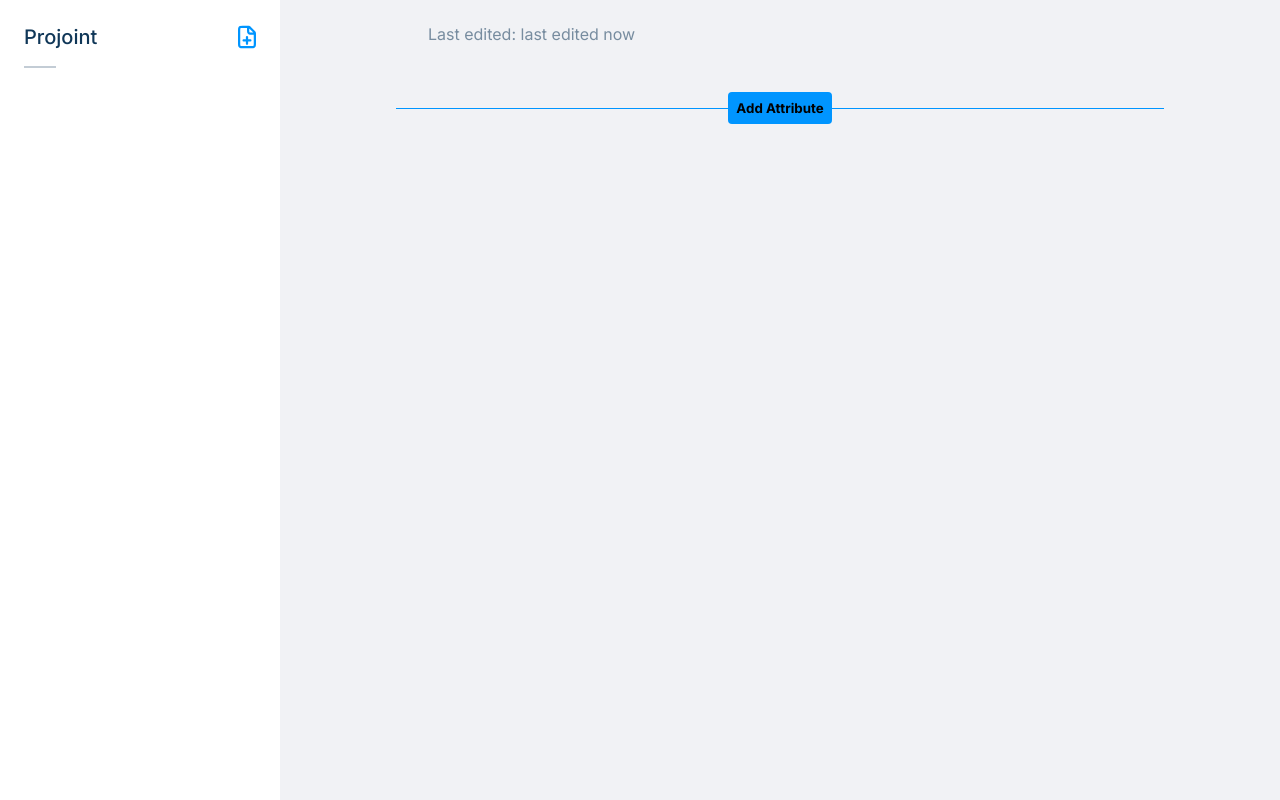
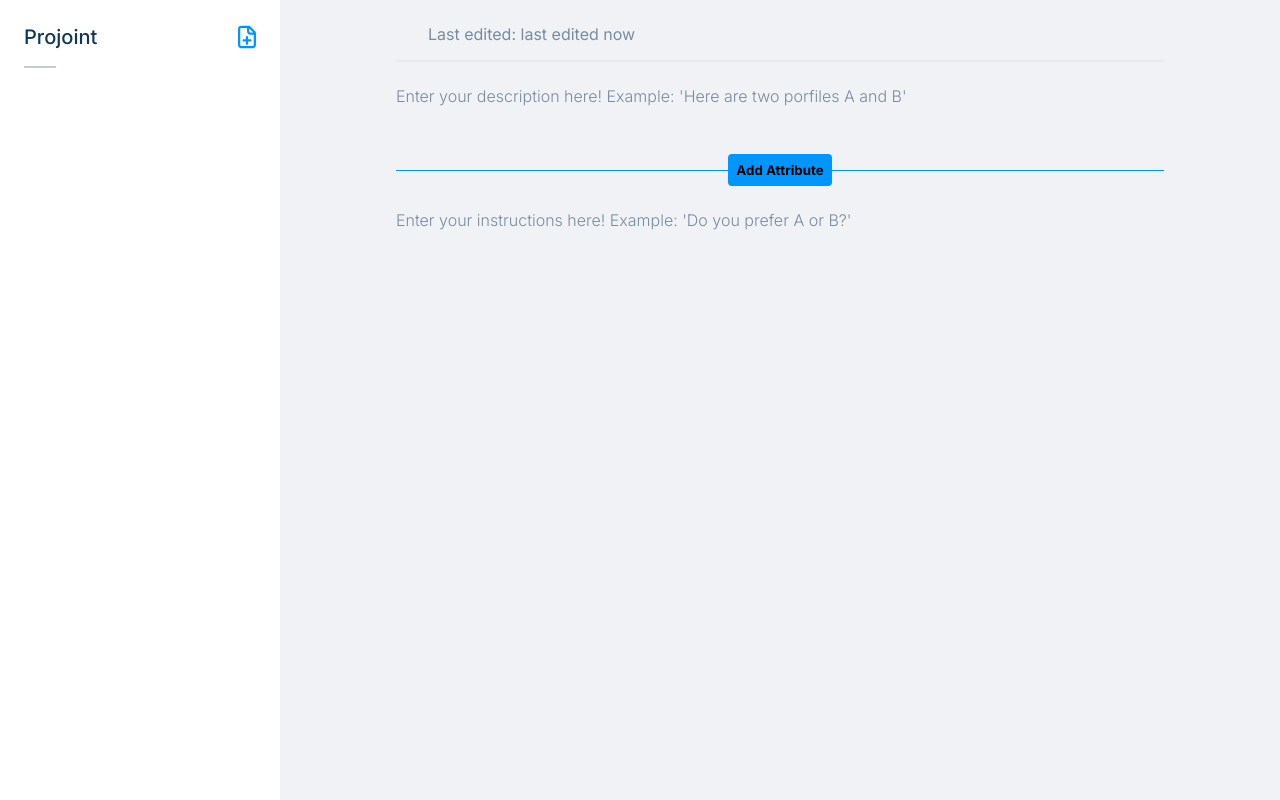
Before and after one commit to aaronrkaufman/projointdesigntool, a Next.js app in the folder frontend/: page /documents/1 in a window 1280 px wide. Built offline with nearby package versions, Linux system fonts and the light colour scheme.

Commit message:
feat: preview pick

```diff
--- a/frontend/components/preview/preview.module.css
+++ b/frontend/components/preview/preview.module.css
@@ -1,23 +1,37 @@
 /* CarSelection.module.css */
 .section {
-  margin-left: 20rem;
-  margin-top: 4rem;
-  padding: 1rem 3rem;
+  margin-left: 17.5rem;
+  padding: 1.5rem 0rem;
   display: flex;
   flex-direction: column;
-  gap: 2rem;
+  width: calc(100vw - 17.5rem);
+  /* gap: 2rem; */
+  align-items: center;
+}
+
+.sectionContainer {
+  max-width: 48rem;
+  width: 100%;
+  display: flex;
+  flex-direction: column;
+  gap: 1.5rem;
 }
 
 .top {
   display: flex;
   gap: 2rem;
   align-items: center;
+  padding-bottom: 1rem;
+  border-bottom: 2px solid var(--border-gray);
+  font-size: 1.25rem;
+  justify-content: space-between;
 }
 
 .cardContainer {
   display: flex;
-  justify-content: flex-start;
+  justify-content: space-between;
   gap: 1rem;
+
 }
 
 .attributes {
@@ -27,32 +41,35 @@
   gap: 2rem;
   flex-direction: column;
   /* align-items: flex-end; */
+  justify-content: flex-end;
 }
 
 .attributes li {
-  font-weight: bold;
+  font-weight: 600;
 }
 
 .card,
 .cardSelected {
-  background-color: var(--whiteClr);
-  border: 1px solid #ccc;
+  background-color: var(--white);
+  /* border: 1px solid #ccc; */
   padding: 1rem;
   border-radius: 0.5rem;
-  width: 200px; /* Adjust width as necessary */
+  width: 100%; /* Adjust width as necessary */
   margin: 1rem 0;
+
 }
 
-.cardSelected {
+/* .cardSelected {
   border-color: var(
     --lineClr
-  ); /* Or use a class to change the background color */
-}
+  );
+} */
 
 .cardContent {
   display: flex;
   flex-direction: column;
   gap: 2rem;
+  align-items: center;
 }
 
 .buttonContainer {
@@ -63,7 +80,7 @@
 }
 
 .selectButton {
-  background-color: var(--headerClr);
+  background-color: var(--white);
   color: white;
   padding: 0.5rem 1rem;
   border: none;
@@ -71,4 +88,15 @@
   cursor: pointer;
 }
 
+.profile_name {
+  color: var(--dark-blue-p);
+  font-weight: bold;
+}
+
 /* Additional styling as needed */
+
+
+.instructions {
+  color: var(--dark-blue-p);
+  font-weight: 600;
+}
--- a/frontend/components/survey/survey.module.css
+++ b/frontend/components/survey/survey.module.css
@@ -39,6 +39,8 @@
   display: flex;
   gap: 2rem;
   align-items: center;
+  padding-bottom: 1rem;
+  border-bottom: 2px solid var(--border-gray);
 }
 
 .top input {
@@ -256,9 +258,19 @@
   border: none;
   outline: none;
   color: var(--blue-p);
-  font-weight: 300;
+
   font-size: 1rem;
   width: 100%;
+}
+
+.inputField {
+  color: var(--dark-blue-p);
+  font-weight: 500;
+}
+
+.input::placeholder {
+  font-weight: 300;
+  color: var(--blue-p);
 }
 
 .stroke {
--- a/frontend/components/survey/survey.tsx
+++ b/frontend/components/survey/survey.tsx
@@ -32,12 +32,14 @@ export const Survey: FC = () => {
   const {
     setEdited,
     attributes,
+    instructions,
     addLevelToAttribute,
     isCreatingAttribute,
     addNewAttribute,
     cancelNewAttribute,
     handleCreateAttribute,
     updateWeight,
+    handleInstructions,
   } = useAttributes();
 
   const { currentDoc, lastEdited, setLastEdited, setCurrentDoc } =
@@ -86,6 +88,13 @@ export const Survey: FC = () => {
     }
   };
 
+  const [description, setDescription] = useState<string>(
+    instructions.description
+  );
+  const [instructs, setInstructions] = useState<string>(
+    instructions.instructions
+  );
+
   return (
     <section className={styles.survey}>
       <div className={styles.surveyContainer}>
@@ -125,6 +134,17 @@ export const Survey: FC = () => {
           {/* <CustomDropdown /> */}
           <div>Last edited: {getTimeElapsed(lastEdited)}</div>
         </div>
+        <div>
+          {/* <p>Description</p> */}
+          <input
+            className={`${styles.input} ${styles.inputField}`}
+            value={description}
+            onChange={(e) => setDescription(e.target.value)}
+            onBlur={() => handleInstructions(description, "description")}
+            placeholder="Enter your description here! Example: 'Here are two porfiles A and B'"
+          ></input>
+        </div>
+
         <Droppable droppableId="droppable-attributes" type="group">
           {(provided) => (
             <ul
@@ -151,7 +171,18 @@ export const Survey: FC = () => {
             </ul>
           )}
         </Droppable>
-        <AddAttribute onCreate={handleCreateAttribute} />
+        <AddAttribute onCreate={() => addNewAttribute("Untitled")} />
+
+        <div>
+          {/* <p>Instructions</p> */}
+          <input
+            className={`${styles.input} ${styles.inputField}`}
+            value={instructs}
+            onChange={(e) => setInstructions(e.target.value)}
+            onBlur={() => handleInstructions(instructs, "instructions")}
+            placeholder="Enter your instructions here! Example: 'Do you prefer A or B?'"
+          ></input>
+        </div>
       </div>
     </section>
   );
--- a/frontend/components/ui/button.module.css
+++ b/frontend/components/ui/button.module.css
@@ -1,6 +1,6 @@
 .btn {
   z-index: 1;
-  background-color: var(--headerClr);
+  background-color: var(--blue);
   border: none;
   border-radius: 0.25rem;
   padding: 0.5rem;
--- a/frontend/context/attributes_context.tsx
+++ b/frontend/context/attributes_context.tsx
@@ -11,6 +11,11 @@ interface Level {
   name: string;
   id: number;
   weight: number;
+}
+
+export interface IInstructions {
+  description: string;
+  instructions: string;
 }
 
 export interface Attribute {
@@ -31,6 +36,10 @@ interface AttributeContextType {
   updateWeight: (attributeKey: number, newWeights: number[]) => void;
   cancelNewAttribute: () => void;
   handleCreateAttribute: () => void;
+  handleInstructions: (
+    value: string,
+    setting: "instructions" | "description"
+  ) => void;
   handleLevelNameChange: (
     attributeName: string,
     newName: string,
@@ -48,6 +57,7 @@ interface AttributeContextType {
     restrictionIndex: number,
     newRestriction: string[][]
   ) => void;
+  instructions: IInstructions;
   // Include other function signatures as needed
 }
 
@@ -80,6 +90,11 @@ export const AttributeProvider: React.FC<{ children: ReactNode }> = ({
   // const [restrictions, setRestrictions] = useState<string[]>([]);
   const [restrictions, setRestrictions] = useState<string[][][]>([]);
 
+  const [instructions, setInstructions] = useState<IInstructions>({
+    description: "",
+    instructions: "",
+  });
+
   useEffect(() => {
     if (currentDocID && currentDocID !== prevDocID) {
       setEdited(false);
@@ -91,6 +106,7 @@ export const AttributeProvider: React.FC<{ children: ReactNode }> = ({
         setLastEdited(new Date(parsedData.lastEdited));
         setCurrentDoc(parsedData.name);
         setRestrictions(parsedData.restrictions ? parsedData.restrictions : []);
+        setInstructions(parsedData.instructions);
         // Use parsedData.lastEdited as needed
       } else {
         setAttributes([]);
@@ -114,6 +130,7 @@ export const AttributeProvider: React.FC<{ children: ReactNode }> = ({
         lastEdited: new Date(), // Update last edited time
         name: currentDoc,
         restrictions: restrictions,
+        instructions: instructions,
       };
       localStorage.setItem(
         `attributes-${currentDocID}`,
@@ -124,17 +141,41 @@ export const AttributeProvider: React.FC<{ children: ReactNode }> = ({
 
       console.log("maybe now?");
     }
-  }, [attributes, currentDocID, lastEdited, edited, currentDoc, restrictions]);
+  }, [
+    attributes,
+    currentDocID,
+    lastEdited,
+    edited,
+    currentDoc,
+    restrictions,
+    instructions,
+  ]);
 
   // TODO: Change keys so there is no possiblity of duplicate keys
   const addNewAttribute = (name: string) => {
     const newAttribute: Attribute = {
       name,
       levels: [],
-      key: attributes.length,
+      key: attributes.length + 1,
     };
     setAttributes([...attributes, newAttribute]);
     setIsCreatingAttribute(false);
+    setEdited(true);
+  };
+
+  const handleInstructions = (
+    value: string,
+    setting: "instructions" | "description"
+  ) => {
+    setting == "instructions"
+      ? setInstructions({
+          instructions: value,
+          description: instructions?.description || "",
+        })
+      : setInstructions({
+          instructions: instructions?.instructions || "",
+          description: value,
+        });
     setEdited(true);
   };
 
@@ -328,6 +369,7 @@ export const AttributeProvider: React.FC<{ children: ReactNode }> = ({
     handleLevelNameChange,
     setEdited,
     handleAttributeNameChange,
+    handleInstructions,
     storageChanged,
     setStorageChanged,
     deleteAttribute,
@@ -335,6 +377,7 @@ export const AttributeProvider: React.FC<{ children: ReactNode }> = ({
     addRestrictionToAttribute,
     deleteRestrictionFromAttribute,
     editRestrictionInAttribute,
+    instructions,
     // Add other functions here
   };
 
--- a/frontend/pages/documents/[document]/preview.tsx
+++ b/frontend/pages/documents/[document]/preview.tsx
@@ -32,7 +32,7 @@ function PreviewPage({ params }: IServerProps) {
     // console.log("whatis happening", currentDoc)
   }, [documentName]);
 
-  const { attributes, restrictions } = useAttributes();
+  const { attributes, restrictions, instructions } = useAttributes();
 
   const [profiles, setProfiles] = useState<IPreview | null>(null);
 
@@ -43,6 +43,7 @@ function PreviewPage({ params }: IServerProps) {
     setProfiles({
       attributes: attributes.map((el) => el.name),
       previews: previews,
+      instructions: instructions,
     });
     // console.log("previews:", previews);
   };
```
Also changed, not shown: frontend/components/preview/preview.tsx (+17 -3 lines).
